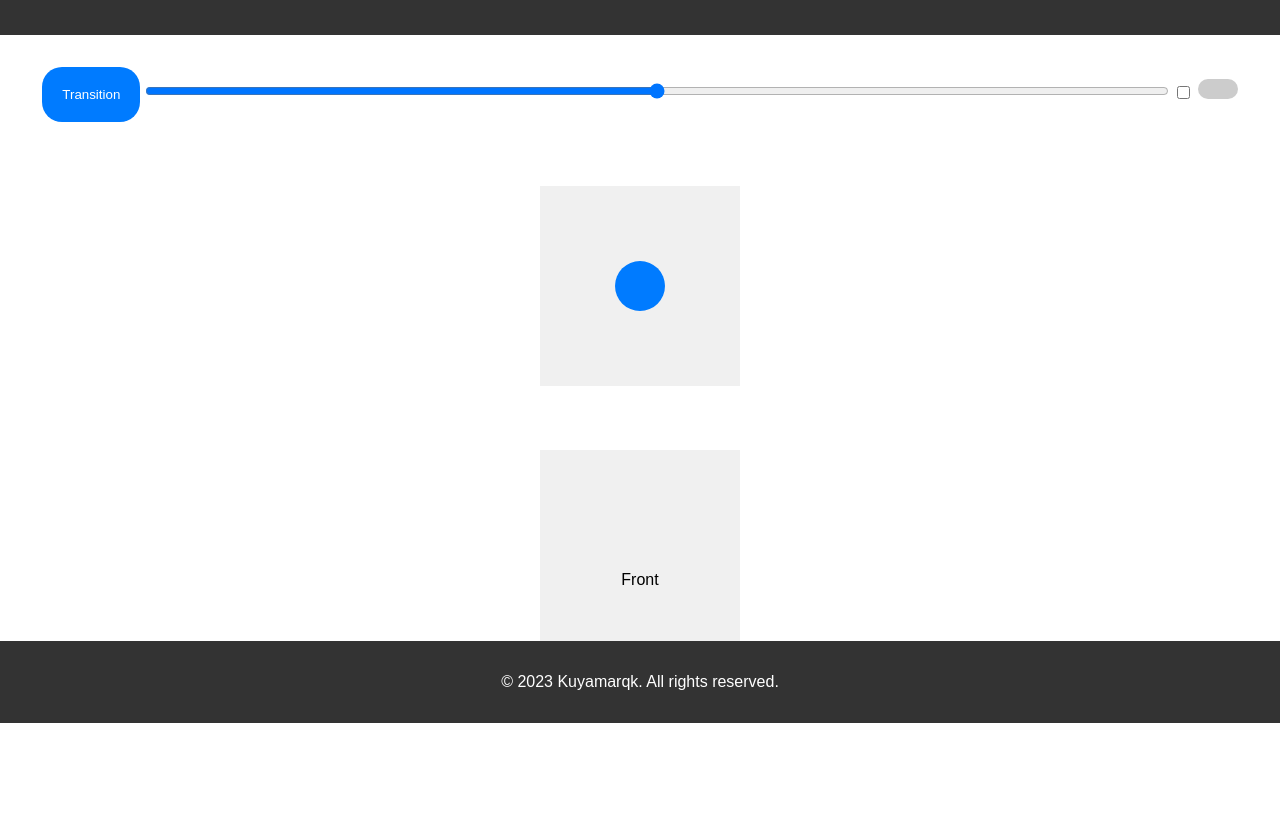
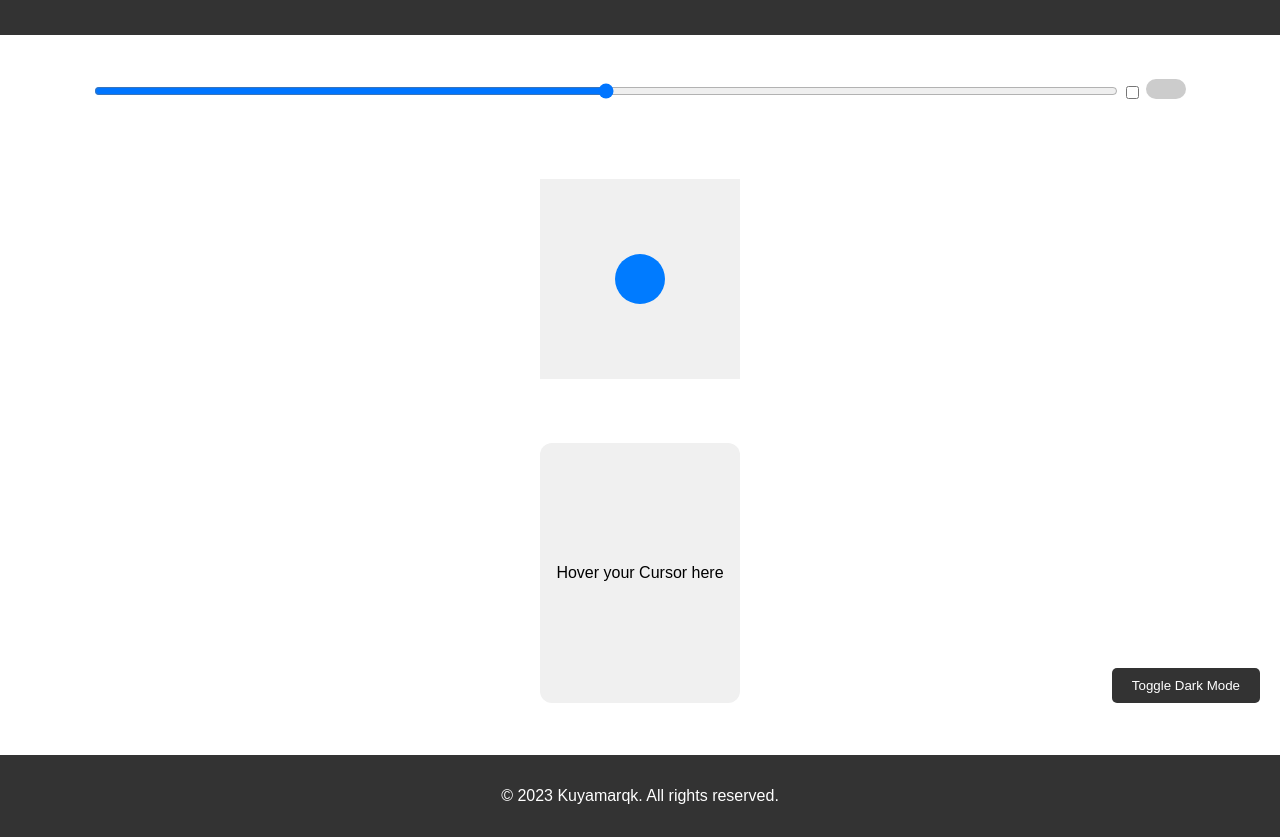
Before and after one commit to kuyamarqk/css-demo2, a plain HTML site: page index.html in a window 1280 px wide. Shown: the part 77-914 px from the top of the page. Before the commit the page ends 819 px from the top, so only its background shows below. Drawn offline with Linux system fonts and the light colour scheme.

Commit message:
partial commit
toggle button

```diff
--- a/css/styles.css
+++ b/css/styles.css
@@ -3,7 +3,6 @@ body {
     margin: 0;
     padding: 0;
   }
-
   header {
     text-align: center;
     background-color: #333;
@@ -16,20 +15,47 @@ body {
     padding: 2rem 0;
   }
 
-  .btn-transition {
-    padding: 20px;
-    background-color: #007bff;
+  /* Previous CSS rules */
+
+/* Dark Mode Toggle Button */
+.dark-mode-toggle {
+    position: fixed;
+    bottom: 20px;
+    right: 20px;
+    padding: 10px 20px;
+    background-color: #333;
     color: white;
     border: none;
+    border-radius: 5px;
     cursor: pointer;
-    border-radius: 20px;
     transition: background-color 0.3s ease;
   }
 
-  .btn-transition:hover {
+  .dark-mode-toggle:hover {
+    background-color: #555;
+  }
+
+  /* Dark Mode Styles */
+  body.dark-mode {
+    background-color: #111;
+    color: white;
+  }
+
+  /* Update other elements' styles for dark mode */
+  body.dark-mode header {
     background-color: #333;
+  }
 
+  body.dark-mode .card-front {
+    background-color: #222;
   }
+
+  body.dark-mode .card-back {
+    background-color: #007bff;
+  }
+
+  /* Add more element styles for dark mode as needed */
+
 
   .slider-transform {
     width: 80%;
@@ -86,6 +112,7 @@ body {
   .three-d-elements {
     text-align: center;
     padding: 2rem 0;
+    margin-bottom: 20px;
   }
 
   .card {
@@ -93,6 +120,7 @@ body {
     width: 200px;
     height: 260px;
     margin: 0 auto;
+    border-radius: 12px;
   }
 
   .card-inner {
@@ -115,6 +143,7 @@ body {
     align-items: center;
     position: absolute;
     backface-visibility: hidden;
+    border-radius: 12px;
   }
 
   .card-front {
@@ -132,9 +161,8 @@ body {
     background-color: #333;
     color: white;
     padding: 1rem 0;
-    position: fixed;
-    bottom: 0;
     width: 100%;
+
   }
   /* Previous CSS rules */
 
--- a/index.html
+++ b/index.html
@@ -12,7 +12,7 @@
   </header>
 
   <section class="interactive-elements">
-    <button class="btn-transition">Transition</button>
+    <button class="dark-mode-toggle">Toggle Dark Mode</button>
     <input type="range" class="slider-transform">
     <label class="toggle-label">
       <input type="checkbox" class="toggle-transform">
@@ -27,8 +27,8 @@
   <section class="three-d-elements">
     <div class="card">
       <div class="card-inner">
-        <div class="card-front">Front</div>
-        <div class="card-back">Back</div>
+        <div class="card-front">Hover your Cursor here</div>
+        <div class="card-back">Remove your Cursor here</div>
       </div>
     </div>
   </section>
@@ -36,5 +36,14 @@
   <footer class="footer">
     <p>&copy; 2023 Kuyamarqk. All rights reserved.</p>
   </footer>
+  <script>
+    document.addEventListener('DOMContentLoaded', function() {
+      const darkModeToggle = document.querySelector('.dark-mode-toggle');
+
+      darkModeToggle.addEventListener('click', function() {
+        document.body.classList.toggle('dark-mode');
+      });
+    });
+  </script>
 </body>
 </html>
```
